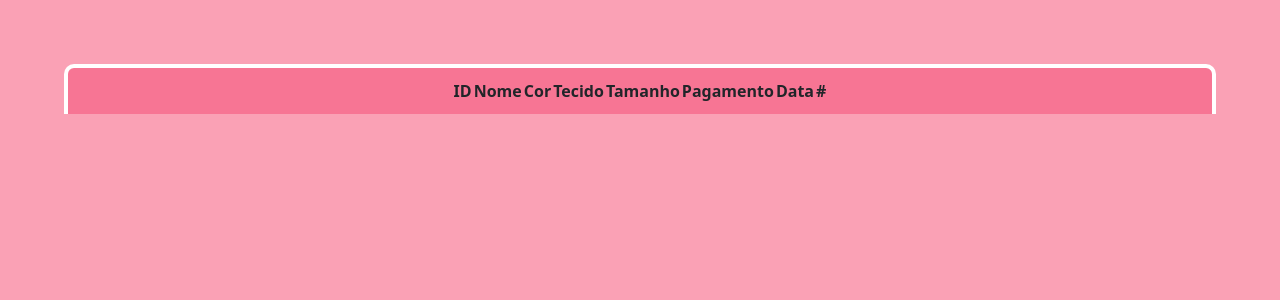
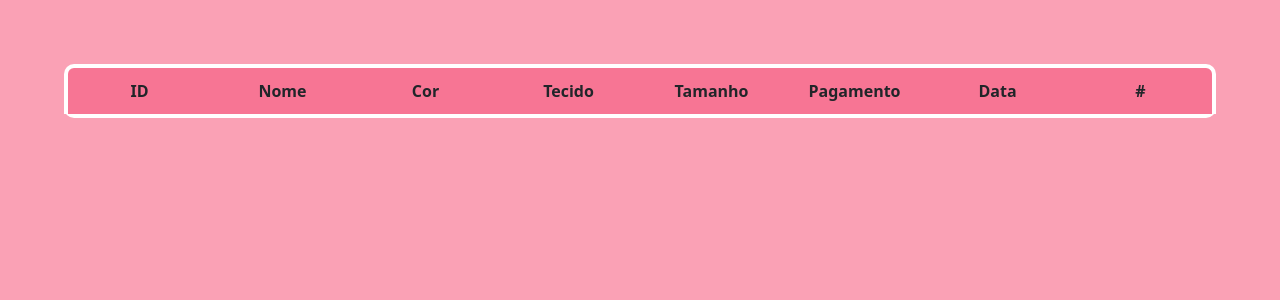
Before and after one commit to Gabr1elaugus700/Sistema-de-Controle-de-Vendas, a PHP site: page /public/tabela.php in a window 1280 px wide. Shown: the top 300 px of the page. Run offline with PHP 8.4, Linux system fonts and the light colour scheme; data that the repository does not hold is empty.

Commit message:
Ccriação da tela de vendas

```diff
--- a/public/tabela.php
+++ b/public/tabela.php
@@ -42,7 +42,8 @@
                 echo "<td>" . $row['modoPag'] . "</td>";
                 echo "<td>" . $row['dataVenda'] . "</td>";
                 echo "<td>" . "#" . "</td>";
-                echo "<tr>";
+
+                echo "</tr>";
             }
 
             ?>
--- a/style/tabela.css
+++ b/style/tabela.css
@@ -16,18 +16,19 @@ table{
     align-items: center;
     justify-content: center;
     padding: 5%;
-
     width: 100%;
     height: 100%;
-
 }
 
 tbody{
     width: 100%;
     height: 100%;
+    border-bottom: 4px solid rgb(255, 255, 255);
+    border-bottom-left-radius: 10px;
+    border-bottom-right-radius: 10px;
 }
 
-.cabecalho{
+.cabecalho {
     background-color: #f77594;
     display: flex;
     justify-content: center;
@@ -36,27 +37,32 @@ tbody{
     border-top-right-radius: 10px;
     border-bottom: none;
     font-size: 100%;
-    padding: 10px ;
-}
-
-.itensTabela{
+    padding-top: 10px;
+    padding-bottom: 10px;
     width: 100%;
     height: 100%;
-}
+  }
 
-td{
-    padding-top: 10px;
+tr.cabecalho th{
+    text-align: center;
+    width: 100%;
+    height: 100%;
+  }
+
+  td {
+    padding-top: 5px;
+    padding-bottom: 5px;
     font-size: medium;
     width: 100%;
     display: flex;
     justify-content: center;
-}
+  }
 
-#itensTabela{
+  #itensTabela {
     display: flex;
     justify-content: center;
     font-size: medium;
     border: 4px solid rgb(255, 255, 255);
     border-top: 2px;
     border-bottom: 2px;
-}
+  }
```
Lines whose indentation alone changed are shown as unchanged.
